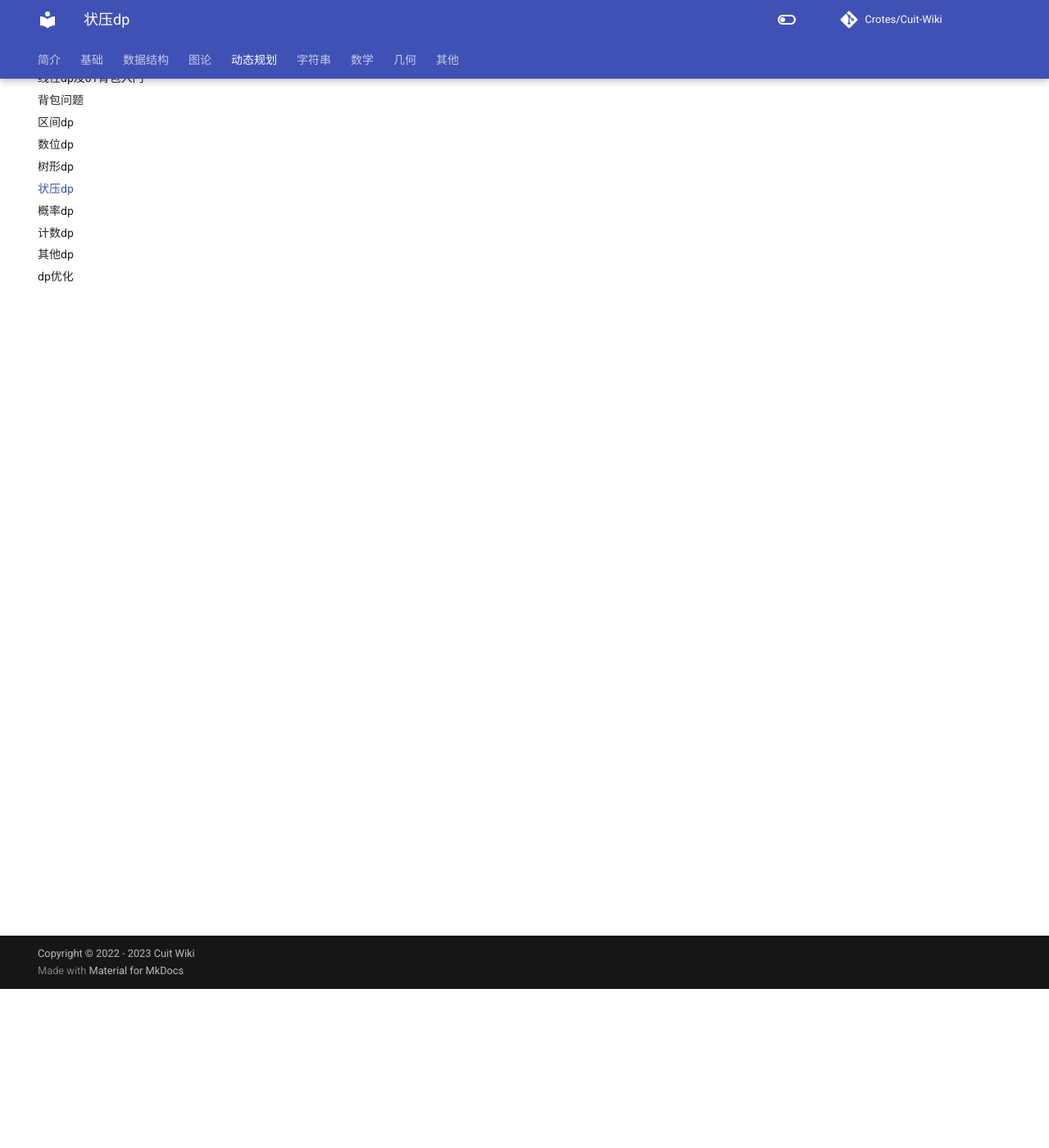
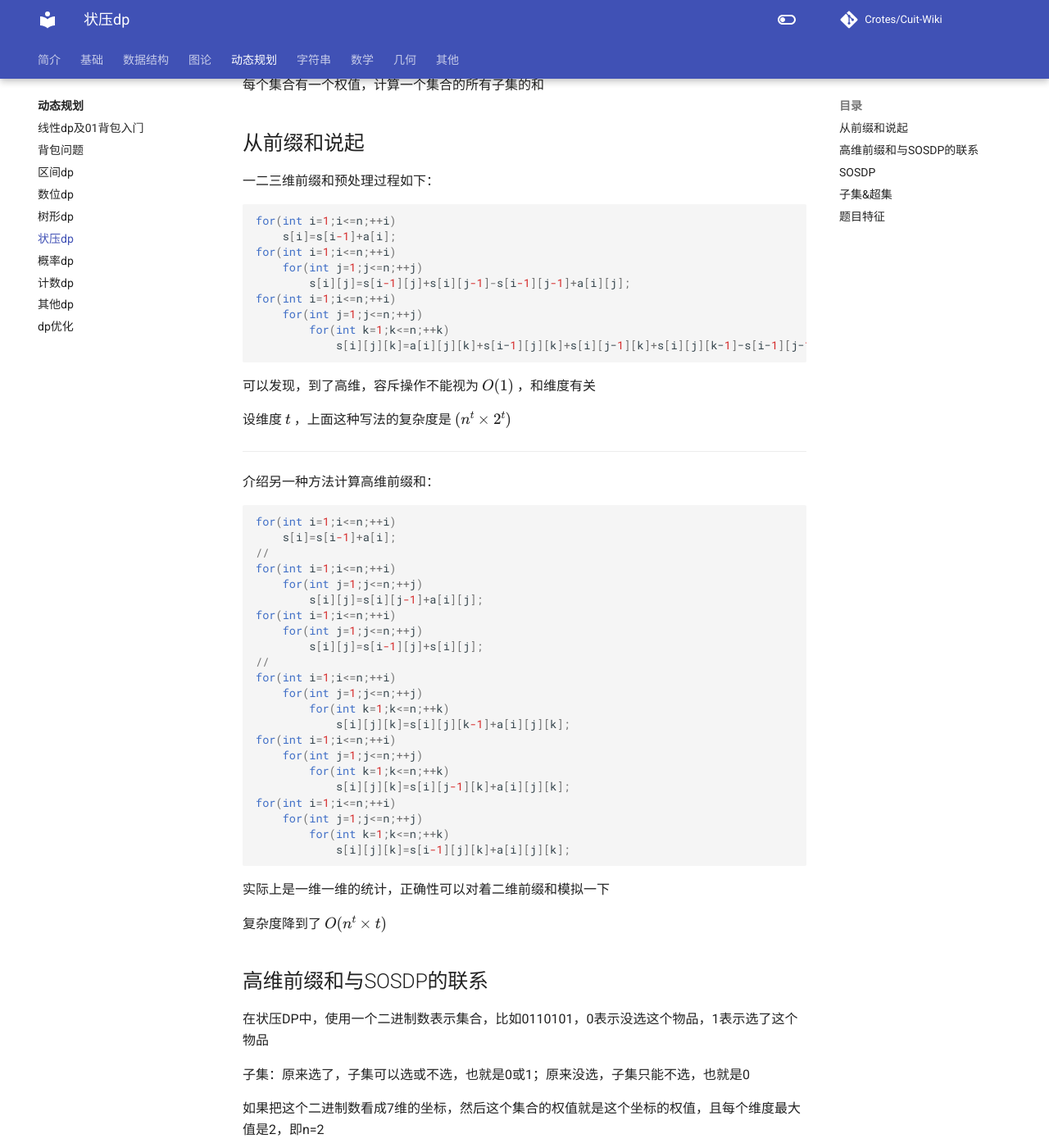
Before and after one commit to Crotes/Cuit-Wiki, an MkDocs documentation site: the page built from docs/Dp/状压dp.md, in a window 1280 px wide and 1400 px high, scrolled down 194 px. Shown: the whole window at 82% size. Built offline with MkDocs 1.6.1 and Material for MkDocs 9.7.7, drawn with Linux system fonts in a browser that asks for light colours; formulas are drawn with MathJax 3; comment, search, counter and statistics services are not loaded; some of the changed text lies outside the part shown.

Commit message:
Update 状压dp.md
新增SOSDP

````diff
--- a/docs/Dp/状压dp.md
+++ b/docs/Dp/状压dp.md
@@ -1 +1,82 @@
 [讲课链接](https://www.bilibili.com/video/BV1V24y1e7sG/?spm_id_from=333.999.0.0)
+
+# 子集和DP
+每个集合有一个权值，计算一个集合的所有子集的和
+## 从前缀和说起
+一二三维前缀和预处理过程如下：
+```cpp
+for(int i=1;i<=n;++i)
+    s[i]=s[i-1]+a[i];
+for(int i=1;i<=n;++i)
+    for(int j=1;j<=n;++j)
+        s[i][j]=s[i-1][j]+s[i][j-1]-s[i-1][j-1]+a[i][j];
+for(int i=1;i<=n;++i)
+    for(int j=1;j<=n;++j)
+        for(int k=1;k<=n;++k)
+            s[i][j][k]=a[i][j][k]+s[i−1][j][k]+s[i][j−1][k]+s[i][j][k−1]−s[i−1][j−1][k]−s[i−1][j][k−1]−s[i][j−1][j−1]+s[i−1][j−1][k−1];
+```
+可以发现，到了高维，容斥操作不能视为 $O(1)$ ，和维度有关
+
+设维度 $t$ ，上面这种写法的复杂度是 $(n^t\times 2^t)$
+
+---
+介绍另一种方法计算高维前缀和：
+```cpp
+for(int i=1;i<=n;++i)
+	s[i]=s[i-1]+a[i];
+//
+for(int i=1;i<=n;++i)
+	for(int j=1;j<=n;++j)
+		s[i][j]=s[i][j-1]+a[i][j];
+for(int i=1;i<=n;++i)
+	for(int j=1;j<=n;++j)
+		s[i][j]=s[i-1][j]+s[i][j];
+//
+for(int i=1;i<=n;++i)
+	for(int j=1;j<=n;++j)
+        for(int k=1;k<=n;++k)
+		    s[i][j][k]=s[i][j][k-1]+a[i][j][k];
+for(int i=1;i<=n;++i)
+	for(int j=1;j<=n;++j)
+        for(int k=1;k<=n;++k)
+		    s[i][j][k]=s[i][j-1][k]+a[i][j][k];
+for(int i=1;i<=n;++i)
+	for(int j=1;j<=n;++j)
+        for(int k=1;k<=n;++k)
+		    s[i][j][k]=s[i-1][j][k]+a[i][j][k];
+```
+实际上是一维一维的统计，正确性可以对着二维前缀和模拟一下
+
+复杂度降到了 $O(n^t\times t)$
+## 高维前缀和与SOSDP的联系
+在状压DP中，使用一个二进制数表示集合，比如0110101，0表示没选这个物品，1表示选了这个物品
+
+子集：原来选了，子集可以选或不选，也就是0或1；原来没选，子集只能不选，也就是0
+
+如果把这个二进制数看成7维的坐标，然后这个集合的权值就是这个坐标的权值，且每个维度最大值是2，即n=2
+
+那么要统计的就是所有坐标中满足每一维度的坐标都小于等于0110101每一维度的坐标的权值和，就是高维前缀和
+
+SOSDP就是n=2的高维前缀和
+## SOSDP
+由于是高维前缀和的特化版本，代码用状压优化
+
+正确性可以对照高维前缀和理解，其他维度一样，当前维度少1
+```cpp
+for(int i=0;i<t;++i)//枚举当前处理哪一维度
+	for(int j=0;j<(1<<t);++j)
+        if(j>>i&1) S[j]+=(S[j^(1<<i)]);//如果该维度为1，统计上该维度为0的前缀和
+```
+## 子集&超集
+二进制的子集满足偏序关系，在前文的联系中介绍过了
+
+把二进制中的1当成0,0当成1。求出来的就是超集
+```cpp
+for(int i=0;i<t;++i)
+	for(int j=0;j<(1<<t);++i)
+        if(!(j>>i&1)) S[j]+=(S[j^(1<<i)]);
+```
+## 题目特征
+下标和位运算组成的关系式，求权值的（和，最值）等。或者反之
+
+位运算要转化为偏序关系
````
